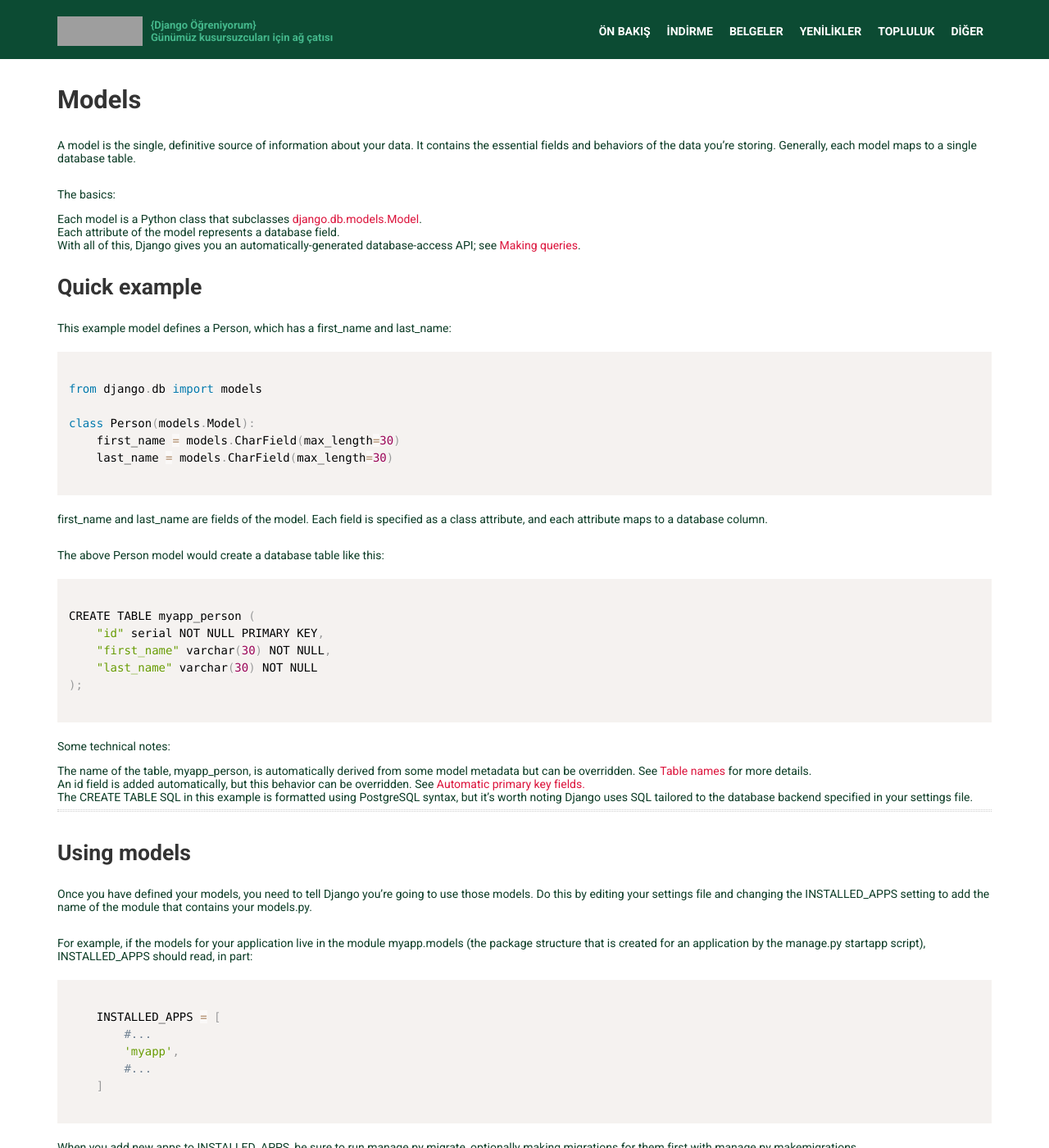
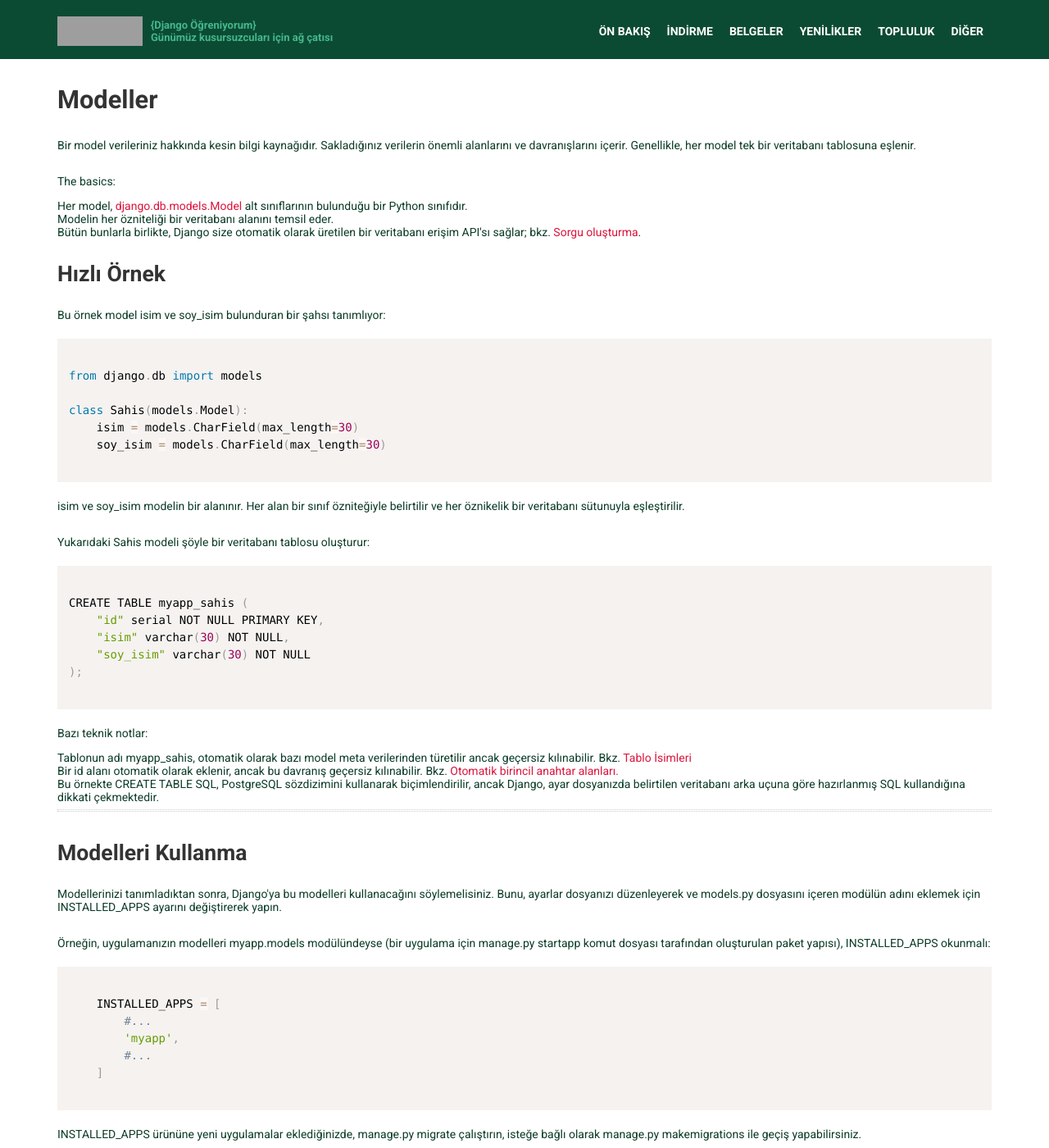
Before and after one commit to djangoogreniyorum/djangoogreniyorum.github.io, a Jekyll site: the page built from belgeler/2.0/basliklar/modeller.html, in a window 1280 px wide and 1400 px high. Shown: the whole window at 82% size. Built offline with Jekyll 4.4.1, drawn with Linux system fonts in a browser that asks for light colours; some of the changed text lies outside the part shown; grey boxes are pictures that could not be loaded.

Commit message:
Translate 'Modeller' Part 1

```diff
--- a/belgeler/2.0/basliklar/modeller.html
+++ b/belgeler/2.0/basliklar/modeller.html
@@ -3,44 +3,46 @@ layout: general
 title: Modeller - Django Öğreniyorum
 ---
 <div data-gnl="kaplama">
-  <h1>Models</h1>
-  <p>A model is the single, definitive source of information about your data. It contains the essential fields and behaviors of the data you’re storing. Generally, each model maps to a single database table.</p>
+  <h1>Modeller</h1>
+  <p>Bir model verileriniz hakkında kesin bilgi kaynağıdır.
+    Sakladığınız verilerin önemli alanlarını ve davranışlarını içerir.
+    Genellikle, her model tek bir veritabanı tablosuna eşlenir.</p>
   <p>The basics:</p>
   <ul>
-    <li>Each model is a Python class that subclasses <a href="#">django.db.models.Model</a>.</li>
-    <li>Each attribute of the model represents a database field.</li>
-    <li>With all of this, Django gives you an automatically-generated database-access API; see <a href="#">Making queries</a>.</li>
+    <li>Her model, <a href="#">django.db.models.Model</a> alt sınıflarının bulunduğu bir Python sınıfıdır.</li>
+    <li>Modelin her özniteliği bir veritabanı alanını temsil eder.</li>
+    <li>Bütün bunlarla birlikte, Django size otomatik olarak üretilen bir veritabanı erişim API'sı sağlar; bkz. <a href="#">Sorgu oluşturma</a>.</li>
   </ul>
-  <h2>Quick example</h2>
-  <p>This example model defines a Person, which has a first_name and last_name:</p>
+  <h2>Hızlı Örnek</h2>
+  <p>Bu örnek model isim ve soy_isim bulunduran bir şahsı tanımlıyor:</p>
   <pre data-gnl="1 1p"><code class="language-python">
 from django.db import models
 
-class Person(models.Model):
-    first_name = models.CharField(max_length=30)
-    last_name = models.CharField(max_length=30)
+class Sahis(models.Model):
+    isim = models.CharField(max_length=30)
+    soy_isim = models.CharField(max_length=30)
   </code>
   </pre>
-  <p>first_name and last_name are fields of the model. Each field is specified as a class attribute, and each attribute maps to a database column.</p>
-  <p>The above Person model would create a database table like this:</p>
+  <p>isim ve soy_isim modelin bir alanınır. Her alan bir sınıf özniteğiyle belirtilir ve her öznikelik bir veritabanı sütunuyla eşleştirilir.</p>
+  <p>Yukarıdaki Sahis modeli şöyle bir veritabanı tablosu oluşturur:</p>
   <pre data-gnl="1 1p"><code class="language-python">
-CREATE TABLE myapp_person (
+CREATE TABLE myapp_sahis (
     "id" serial NOT NULL PRIMARY KEY,
-    "first_name" varchar(30) NOT NULL,
-    "last_name" varchar(30) NOT NULL
+    "isim" varchar(30) NOT NULL,
+    "soy_isim" varchar(30) NOT NULL
 );
   </code>
   </pre>
-  <p>Some technical notes:</p>
+  <p>Bazı teknik notlar:</p>
   <ul>
-    <li>The name of the table, myapp_person, is automatically derived from some model metadata but can be overridden. See <a href="#">Table names</a> for more details.</li>
-    <li>An id field is added automatically, but this behavior can be overridden. See <a href="#">Automatic primary key fields.</a></li>
-    <li>The CREATE TABLE SQL in this example is formatted using PostgreSQL syntax, but it’s worth noting Django uses SQL tailored to the database backend specified in your settings file.</li>
+    <li>Tablonun adı myapp_sahis, otomatik olarak bazı model meta verilerinden türetilir ancak geçersiz kılınabilir. Bkz. <a href="#">Tablo İsimleri</a></li>
+    <li>Bir id alanı otomatik olarak eklenir, ancak bu davranış geçersiz kılınabilir. Bkz. <a href="#">Otomatik birincil anahtar alanları.</a></li>
+    <li>Bu örnekte CREATE TABLE SQL, PostgreSQL sözdizimini kullanarak biçimlendirilir, ancak Django, ayar dosyanızda belirtilen veritabanı arka uçuna göre hazırlanmış SQL kullandığına dikkati çekmektedir.</li>
   </ul>
   <hr>
-  <h2>Using models</h2>
-  <p>Once you have defined your models, you need to tell Django you’re going to use those models. Do this by editing your settings file and changing the INSTALLED_APPS setting to add the name of the module that contains your models.py.</p>
-  <p>For example, if the models for your application live in the module myapp.models (the package structure that is created for an application by the manage.py startapp script), INSTALLED_APPS should read, in part:</p>
+  <h2>Modelleri Kullanma</h2>
+  <p>Modellerinizi tanımladıktan sonra, Django'ya bu modelleri kullanacağını söylemelisiniz. Bunu, ayarlar dosyanızı düzenleyerek ve models.py dosyasını içeren modülün adını eklemek için INSTALLED_APPS ayarını değiştirerek yapın.</p>
+  <p>Örneğin, uygulamanızın modelleri myapp.models modülündeyse (bir uygulama için manage.py startapp komut dosyası tarafından oluşturulan paket yapısı), INSTALLED_APPS okunmalı:</p>
   <pre data-gnl="1 1p"><code class="language-python">
     INSTALLED_APPS = [
         #...
@@ -49,7 +51,7 @@ CREATE TABLE myapp_person (
     ]
   </code>
   </pre>
-  <p>When you add new apps to INSTALLED_APPS, be sure to run manage.py migrate, optionally making migrations for them first with manage.py makemigrations.</p>
+  <p>INSTALLED_APPS ürününe yeni uygulamalar eklediğinizde, manage.py migrate çalıştırın, isteğe bağlı olarak manage.py makemigrations ile geçiş yapabilirsiniz.</p>
   <hr>
   <h2>Fields</h2>
   <p>The most important part of a model – and the only required part of a model – is the list of database fields it defines. Fields are specified by class attributes. Be careful not to choose field names that conflict with the models API like clean, save, or delete.</p>
```
